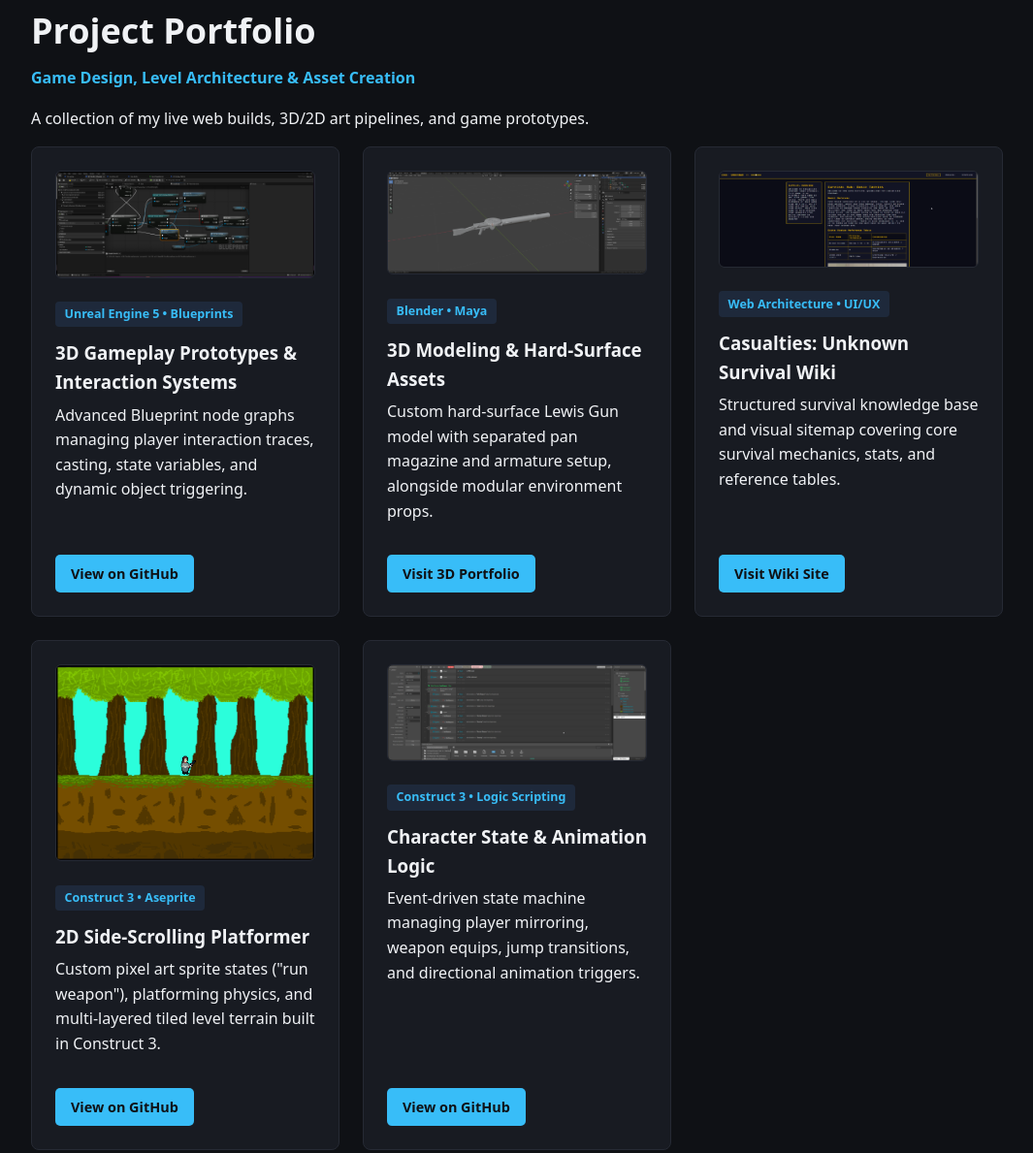
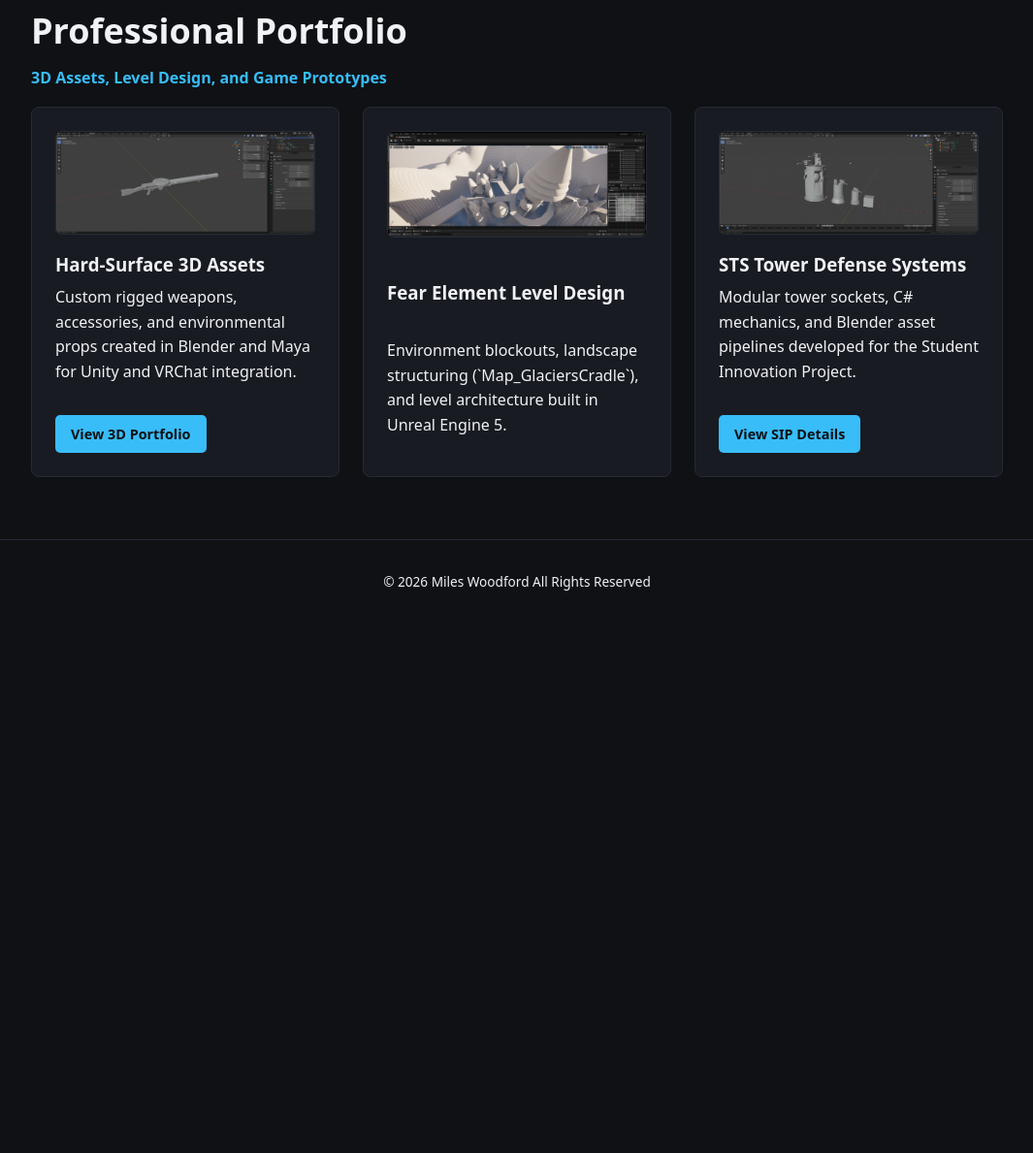
Before and after one commit to starlight-design111/ScarrLight-Board-Website, a plain HTML site: page portfolio.html in a window 1280 px wide. Shown: the part 103-1292 px from the top of the page at 97% size, without its empty margins (107-1172 px from the left). After the commit the page ends 800 px from the top, so only its background shows below. Drawn offline with Linux system fonts and the light colour scheme.

Commit message:
Update portfolio.html

```diff
--- a/portfolio.html
+++ b/portfolio.html
@@ -23,66 +23,33 @@
 
   <main>
     <section class="hero">
-      <h1>Project Portfolio</h1>
-      <p class="subtitle">Game Design, Level Architecture &amp; Asset Creation</p>
-      <p>A collection of my live web builds, 3D/2D art pipelines, and game prototypes.</p>
+      <h1>Professional Portfolio</h1>
+      <p class="subtitle">3D Assets, Level Design, and Game Prototypes</p>
     </section>
 
     <div class="grid">
       <div class="card">
-        <div>
-          <img src="assets/UnrealEditor_x8xv6wuGtv.png" alt="Unreal Engine 5 Blueprint Interaction Logic">
-          <span class="tag">Unreal Engine 5 • Blueprints</span>
-          <h3>3D Gameplay Prototypes &amp; Interaction Systems</h3>
-          <p>Advanced Blueprint node graphs managing player interaction traces, casting, state variables, and dynamic object triggering.</p>
-        </div>
-        <a href="https://github.com/starlight-design111" target="_blank" class="btn">View on GitHub</a>
+        <img src="assets/blender_7kWw8UkM6v.png" alt="Lewis Gun Asset">
+        <h3>Hard-Surface 3D Assets</h3>
+        <p>Custom rigged weapons, accessories, and environmental props created in Blender and Maya for Unity and VRChat integration.</p>
+        <a href="https://starlight-design111.github.io/3D-Portfolio/" target="_blank" class="btn">View 3D Portfolio</a>
       </div>
-
       <div class="card">
-        <div>
-          <img src="assets/blender_7kWw8UkM6v.png" alt="Lewis Gun 3D Model in Blender">
-          <span class="tag">Blender • Maya</span>
-          <h3>3D Modeling &amp; Hard-Surface Assets</h3>
-          <p>Custom hard-surface Lewis Gun model with separated pan magazine and armature setup, alongside modular environment props.</p>
-        </div>
-        <a href="https://starlight-design111.github.io/3D-Portfolio/" target="_blank" class="btn">Visit 3D Portfolio</a>
+        <img src="assets/UnrealEditor_vIFKzrA0vY.jpg" alt="Fear Element Level Design">
+        <h3>Fear Element Level Design</h3>
+        <p>Environment blockouts, landscape structuring (`Map_GlaciersCradle`), and level architecture built in Unreal Engine 5.</p>
       </div>
-
       <div class="card">
-        <div>
-          <img src="assets/opera_GYLeoFtjr2.png" alt="Casualties Unknown Survival Wiki">
-          <span class="tag">Web Architecture • UI/UX</span>
-          <h3>Casualties: Unknown Survival Wiki</h3>
-          <p>Structured survival knowledge base and visual sitemap covering core survival mechanics, stats, and reference tables.</p>
-        </div>
-        <a href="https://starlight-design111.github.io/CAS-unknown-website-demo/" target="_blank" class="btn">Visit Wiki Site</a>
-      </div>
-
-      <div class="card">
-        <div>
-          <img src="assets/opera_jC1JHPruu2.png" alt="2D Side-Scrolling Platformer Gameplay">
-          <span class="tag">Construct 3 • Aseprite</span>
-          <h3>2D Side-Scrolling Platformer</h3>
-          <p>Custom pixel art sprite states ("run weapon"), platforming physics, and multi-layered tiled level terrain built in Construct 3.</p>
-        </div>
-        <a href="https://github.com/starlight-design111" target="_blank" class="btn">View on GitHub</a>
-      </div>
-
-      <div class="card">
-        <div>
-          <img src="assets/opera_he2vJ7dgJL.png" alt="Construct 3 Event Sheet Logic">
-          <span class="tag">Construct 3 • Logic Scripting</span>
-          <h3>Character State &amp; Animation Logic</h3>
-          <p>Event-driven state machine managing player mirroring, weapon equips, jump transitions, and directional animation triggers.</p>
-        </div>
-        <a href="https://github.com/starlight-design111" target="_blank" class="btn">View on GitHub</a>
+        <img src="assets/blender_f3UlkpCoZs.png" alt="STS Towers">
+        <h3>STS Tower Defense Systems</h3>
+        <p>Modular tower sockets, C# mechanics, and Blender asset pipelines developed for the Student Innovation Project.</p>
+        <a href="sip.html" class="btn">View SIP Details</a>
       </div>
     </div>
   </main>
 
   <footer>
-    <p>&copy; 2026 Miles Woodford | <a href="https://github.com/starlight-design111" target="_blank">GitHub</a></p>
+    <p>&copy; 2026 Miles Woodford All Rights Reserved</p>
   </footer>
 
 </body>
```
